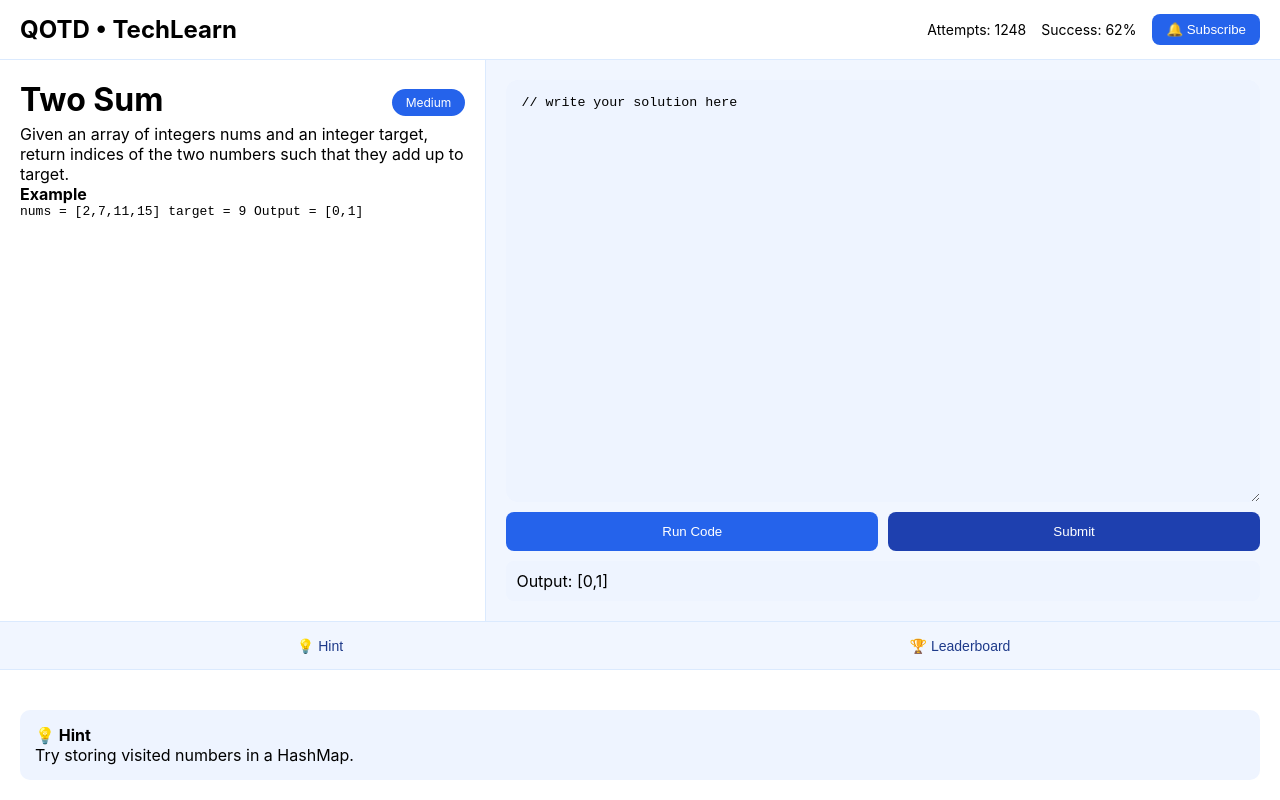
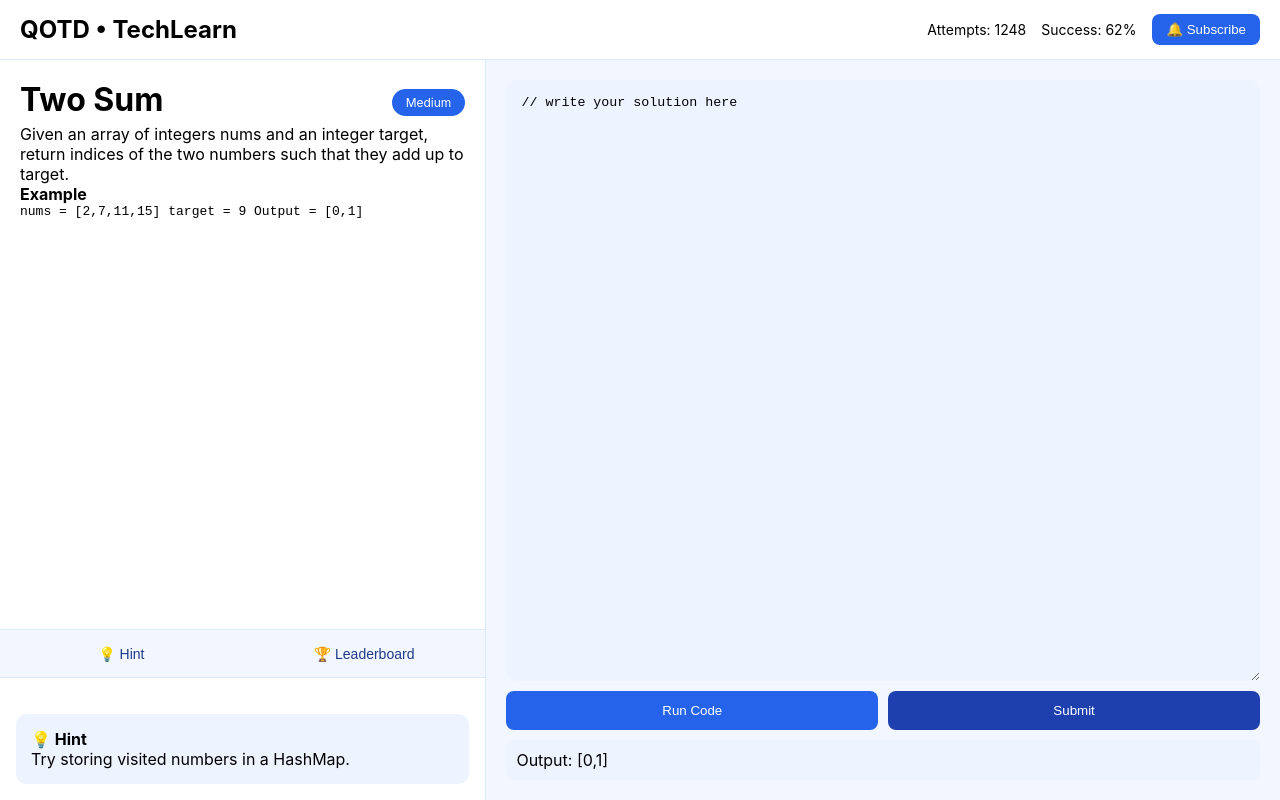
Before and after one commit to princelakhwani/QOTD, a React (Vite) app: page / in a window 1280 px wide. Both pictures are taken after a click on the button "💡 Hint". Built offline with nearby package versions, Linux system fonts and the light colour scheme.

Commit message:
hint and leaderboard done

```diff
--- a/src/page/QOTD.css
+++ b/src/page/QOTD.css
@@ -6,7 +6,7 @@
   font-family: Inter, system-ui, sans-serif;
 }
 
-/* Top bar */
+/* ===================== TOP BAR ===================== */
 .top-bar {
   height: 60px;
   background: #ffffff;
@@ -17,31 +17,68 @@
   align-items: center;
 }
 
-/* Right side stats & subscribe */
 .top-right {
   display: flex;
   gap: 16px;
   align-items: center;
 }
 
-/* Main content */
+/* ===================== MAIN AREA ===================== */
 .main-area {
   flex: 1;
   display: flex;
+  min-height: 0;
 }
 
-/* Left side – only Problem now */
+/* ===================== LEFT PANEL ===================== */
 .left-panel {
   width: 38%;
   background: #ffffff;
-  padding: 20px;
-  overflow-y: auto;
   border-right: 1px solid #dbeafe;
   display: flex;
   flex-direction: column;
+  min-height: 0;
 }
 
-/* Right side – Code editor */
+/* Problem content */
+.problem-area {
+  flex: 1;
+  padding: 20px;
+  overflow-y: auto;
+}
+
+/* ===================== LEFT BOTTOM TABS ===================== */
+.left-bottom-tabs {
+  height: 48px;
+  display: flex;
+  border-top: 1px solid #dbeafe;
+  background: #ffffff;
+}
+
+.left-bottom-tabs button {
+  flex: 1;
+  border: none;
+  background: #f1f6ff;
+  cursor: pointer;
+  font-weight: 500;
+  color: #1e3a8a;
+  font-size: 14px;
+}
+
+.left-bottom-tabs button:hover {
+  background: #dbeafe;
+}
+
+/* Expandable area */
+.left-bottom-content {
+  max-height: 220px;
+  overflow-y: auto;
+  background: #ffffff;
+  border-top: 1px solid #dbeafe;
+  padding: 16px;
+}
+
+/* ===================== RIGHT PANEL ===================== */
 .right-panel {
   width: 62%;
   background: #f1f6ff;
@@ -49,34 +86,3 @@
   display: flex;
   flex-direction: column;
 }
-
-/* Bottom Tabs */
-.bottom-tabs {
-  height: 48px;
-  display: flex;
-  background: #ffffff;
-  border-top: 1px solid #dbeafe;
-}
-
-.bottom-tabs button {
-  flex: 1;
-  border: none;
-  background: #f1f6ff;
-  font-size: 14px;
-  cursor: pointer;
-  color: #1e3a8a;
-  font-weight: 500;
-}
-
-.bottom-tabs button:hover {
-  background: #dbeafe;
-}
-
-/* Expandable bottom content */
-.bottom-content {
-  background: #ffffff;
-  border-top: 1px solid #dbeafe;
-  padding: 20px;
-  max-height: 240px;
-  overflow-y: auto;
-}
--- a/src/page/QOTD.jsx
+++ b/src/page/QOTD.jsx
@@ -24,17 +24,15 @@ export default function QOTD() {
 
       {/* Main Area */}
       <div className="main-area">
+
+        {/* LEFT SIDE */}
         <div className="left-panel">
+          <div className="problem-area">
             <QuestionBox />
           </div>
 
-        <div className="right-panel">
-          <CodeSpace />
-        </div>
-      </div>
-
-      {/* Bottom Toggle Bar */}
-      <div className="bottom-tabs">
+          {/* Bottom tabs (left only) */}
+          <div className="left-bottom-tabs">
             <button onClick={() => setActiveTab(activeTab === "hint" ? null : "hint")}>
               💡 Hint
             </button>
@@ -43,13 +41,20 @@ export default function QOTD() {
             </button>
           </div>
 
-      {/* Expandable Content */}
           {activeTab && (
-        <div className="bottom-content">
+            <div className="left-bottom-content">
               {activeTab === "hint" && <HintBox />}
               {activeTab === "leaderboard" && <Leaderboard />}
             </div>
           )}
+        </div>
+
+        {/* RIGHT SIDE */}
+        <div className="right-panel">
+          <CodeSpace />
+        </div>
+
+      </div>
 
     </div>
   );
```
Lines whose indentation alone changed are shown as unchanged.
